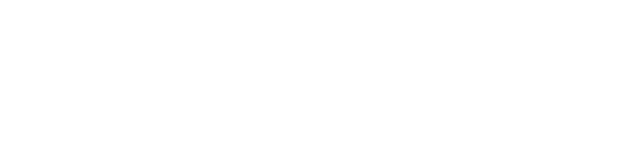
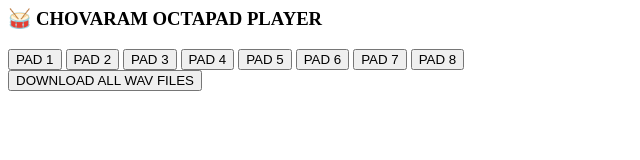
Before and after one commit to sulekhamahilang-beep/chovaram-ai-octapad, a plain HTML site: page index.html in a window 1280 px wide. Shown: the whole page, without its empty margins (0-640 px from the left). Drawn offline with Linux system fonts and the light colour scheme.

Commit message:
Update index.html

```diff
--- a/index.html
+++ b/index.html
@@ -1 +1,17 @@
-<script src="app.js"></script>
+
+<h3>🥁 CHOVARAM OCTAPAD PLAYER</h3>
+
+<div class="pads">
+<button class="pad" onclick="playPad(0)">PAD 1</button>
+<button class="pad" onclick="playPad(1)">PAD 2</button>
+<button class="pad" onclick="playPad(2)">PAD 3</button>
+<button class="pad" onclick="playPad(3)">PAD 4</button>
+<button class="pad" onclick="playPad(4)">PAD 5</button>
+<button class="pad" onclick="playPad(5)">PAD 6</button>
+<button class="pad" onclick="playPad(6)">PAD 7</button>
+<button class="pad" onclick="playPad(7)">PAD 8</button>
+</div>
+
+<button onclick="downloadAllPads()">
+DOWNLOAD ALL WAV FILES
+</button>
```
